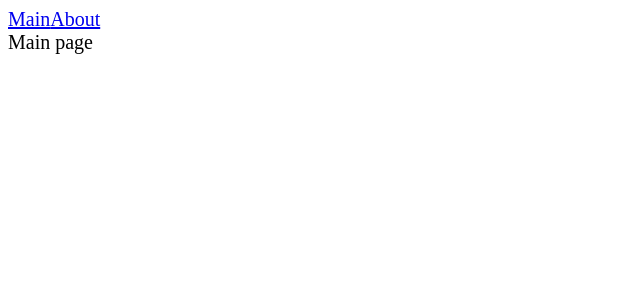
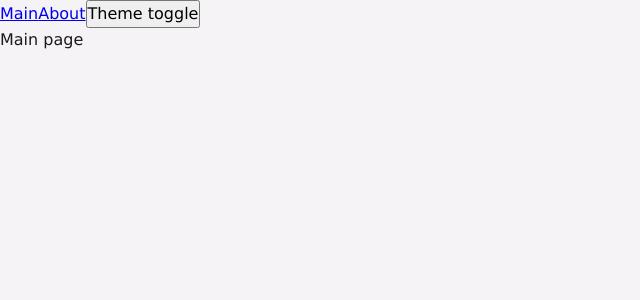
Before and after one commit to VinokurovAlexander/articles, a React app: page / in a window 1280 px wide. Shown: the top 300 px of the page, without its empty margins (0-640 px from the left). Built offline with nearby package versions, Linux system fonts and the light colour scheme; the HTML template or start-up script is replaced by a standard one.

Commit message:
add theme

```diff
--- a/src/App.tsx
+++ b/src/App.tsx
@@ -1,22 +1,27 @@
-import React from 'react';
+import { Suspense } from 'react';
 import { Route, Routes, NavLink } from "react-router-dom";
 import { AboutPage } from './pages/AboutPage';
 import { MainPage } from "./pages/MainPage";
+import { useTheme } from "./theme/useTheme";
 
-export const App = () => (
-    <div className="app">
+export const App = () => {
+    const { theme, toggleTheme } = useTheme();
+
+    return (
+        <div className={`app ${theme}`}>
             <NavLink to="/">
                 Main
             </NavLink>
             <NavLink to="/about">
                 About
             </NavLink>
-        <React.Suspense fallback={<span>loading...</span>}>
+            <button onClick={toggleTheme}>Theme toggle</button>
+            <Suspense fallback={<span>loading...</span>}>
                 <Routes>
                     <Route path="/" element={<MainPage />} />
                     <Route path="/about" element={<AboutPage />} />
                 </Routes>
-        </React.Suspense>
-
+            </Suspense>
         </div>
     )
+}
--- a/src/index.scss
+++ /dev/null
@@ -1,3 +0,0 @@
-.app {
-  font-size: 20px;
-}
--- a/src/index.tsx
+++ b/src/index.tsx
@@ -1,7 +1,14 @@
 import { render } from 'react-dom';
 import { App } from './App';
-import {BrowserRouter} from "react-router-dom";
-import './index.scss';
+import { BrowserRouter } from "react-router-dom";
+import ThemeProvider from "./theme/ThemeProvider";
+import './styles/index.scss';
 
-
-render(<BrowserRouter><App /></BrowserRouter>, document.getElementById('root'))
+render(
+    <BrowserRouter>
+        <ThemeProvider>
+            <App />
+        </ThemeProvider>
+    </BrowserRouter>,
+    document.getElementById('root')
+);
--- /dev/null
+++ b/src/styles/index.scss
@@ -0,0 +1,13 @@
+@import "reset";
+@import "variables/global";
+@import "themes/light";
+@import "themes/dark";
+
+.app {
+  font: var(--font-m);
+
+  background: var(--bg-color);
+  color: var(--primary-color);
+
+  min-height: 100vh;
+}
--- /dev/null
+++ b/src/styles/reset.scss
@@ -0,0 +1,13 @@
+* {
+  margin: 0;
+  padding: 0;
+  box-sizing: border-box;
+}
+
+input,
+button,
+textarea,
+select {
+  margin: 0;
+  font: inherit;
+}
--- /dev/null
+++ b/src/styles/themes/dark.scss
@@ -0,0 +1,5 @@
+.app.dark {
+  --bg-color: #1f1c1f;
+
+  --primary-color: #f1f0f5;
+}
--- /dev/null
+++ b/src/styles/themes/light.scss
@@ -0,0 +1,5 @@
+.app.light {
+  --bg-color: #f5f3f5;
+
+  --primary-color: #1c1b1b;
+}
--- /dev/null
+++ b/src/styles/variables/global.scss
@@ -0,0 +1,11 @@
+:root {
+  --font-family-main: "Verdana", sans-serif;
+
+  --font-size-m: 16px;
+  --font-line-m: 24px;
+  --font-m: var(--font-size-m) / var(--font-line-m) var(--font-family-main);
+
+  --font-size-l: 24px;
+  --font-line-l: 32px;
+  --font-l: var(--font-size-l) / var(--font-line-l) var(--font-family-main);
+}
--- /dev/null
+++ b/src/theme/ThemeContext.ts
@@ -0,0 +1,15 @@
+import { createContext } from "react";
+
+export enum Theme {
+    LIGHT = 'light',
+    DARK = 'dark'
+}
+
+interface ThemeContextProps {
+    theme?: Theme,
+    setTheme?: (theme: Theme) => void;
+}
+
+export const ThemeContext = createContext<ThemeContextProps>({});
+
+export const LOCAL_STORAGE_THEME_KEY = 'theme';
--- /dev/null
+++ b/src/theme/ThemeProvider.tsx
@@ -0,0 +1,21 @@
+import React, {useMemo} from "react";
+import { LOCAL_STORAGE_THEME_KEY, Theme, ThemeContext } from "./ThemeContext";
+
+const defaultTheme = localStorage.getItem(LOCAL_STORAGE_THEME_KEY) as Theme || Theme.LIGHT;
+
+const ThemeProvider: React.FC = ({ children }) => {
+    const [theme, setTheme] = React.useState(defaultTheme);
+
+    const defaultProps = useMemo(() => ({
+        theme,
+        setTheme
+    }), [theme])
+
+    return (
+        <ThemeContext.Provider value={defaultProps}>
+            {children}
+        </ThemeContext.Provider>
+    )
+}
+
+export default ThemeProvider;
--- /dev/null
+++ b/src/theme/useTheme.ts
@@ -0,0 +1,20 @@
+import { useContext } from "react";
+import { LOCAL_STORAGE_THEME_KEY, Theme, ThemeContext } from "./ThemeContext";
+
+interface UseThemeResult {
+    toggleTheme: () => void;
+    theme: Theme
+}
+
+export const useTheme = (): UseThemeResult => {
+    const { theme, setTheme } = useContext(ThemeContext)
+
+    const toggleTheme = () => {
+        const newTheme = theme === Theme.LIGHT ? Theme.DARK : Theme.LIGHT;
+
+        localStorage.setItem(LOCAL_STORAGE_THEME_KEY, newTheme);
+        setTheme(newTheme);
+    }
+
+    return { theme, toggleTheme };
+}
```
Lines whose indentation alone changed are shown as unchanged.
